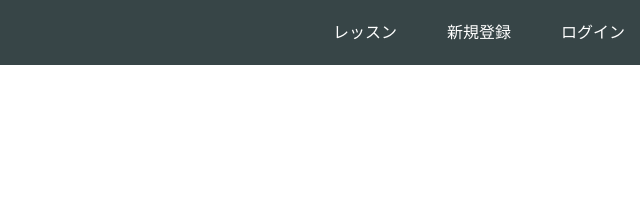
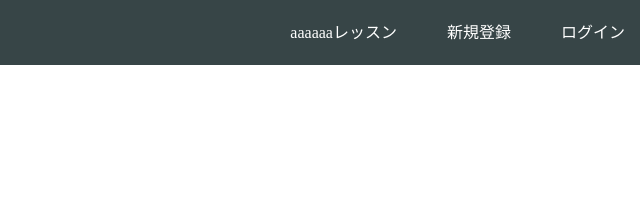
Before and after one commit to min0723/progs.github.io, a plain HTML site: page index.html in a window 1280 px wide. Shown: the top 207 px of the page, 640-1280 px from the left. Drawn offline with Linux system fonts and the light colour scheme.

Commit message:
Update index.html

```diff
--- a/index.html
+++ b/index.html
@@ -15,7 +15,7 @@
       </div>
       <span class="fa fa-bars menu-icon"></span>
       <div class="header-right">
-        <a href="#">レッスン</a>
+        <a href="#">aaaaaaレッスン</a>
         <a href="#">新規登録</a>
         <a href="#" class="login">ログイン</a>
       </div>
```
